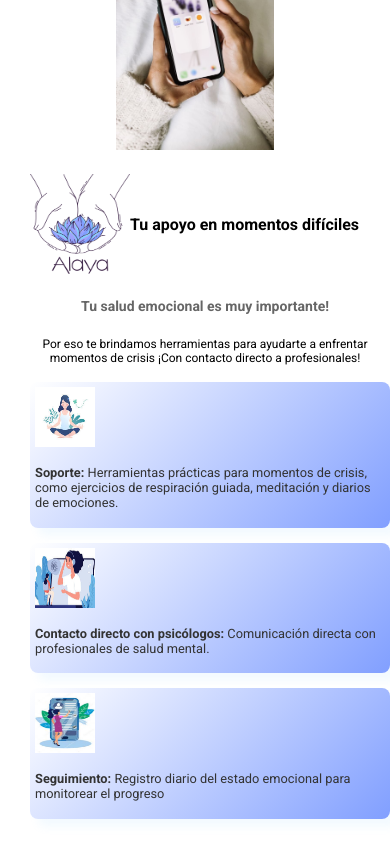
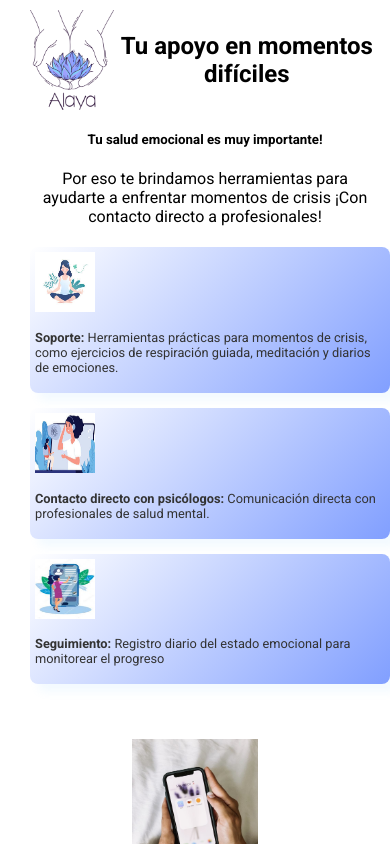
Before and after one commit to FlorSantamaria/LandingPage, a React (Create React App) app: page / in a window 390 px wide. Built offline with nearby package versions, Linux system fonts and the light colour scheme.

Commit message:
responsive

```diff
--- a/src/page/styles.css
+++ b/src/page/styles.css
@@ -41,7 +41,7 @@
     /* margin-top: 10px; */
 }
 
-h5 {
+.h5 {
     font-size: 1rem;
     color: #666;
     margin-bottom:15;
@@ -71,9 +71,9 @@ h5 {
 }
 
 /* Diseño para pantallas pequeñas */
-@media (max-width: 768px) {
+@media (max-width: 480px) {
     .container {
-        flex-direction: column-reverse;
+        flex-direction: column;
         text-align: center;
     }
 
@@ -82,15 +82,16 @@ h5 {
         padding: 10px;
     }
 
-    h2 {
+    .h2 {
         font-size: 16px;
+        color: var(--color-primary);
     }
 
-    h5 {
+    .h5 {
         font-size: 14px;
     }
 
-    p {
+    .p {
         font-size: 12px;
     }
 
@@ -119,9 +120,9 @@ h5 {
     }
 }
 
-@media (max-width: 480px) {
+/* @media (max-width: 480px) {
     .text-container h1 {
-        font-size: 16px; /* Ajuste del tamaño del texto en pantallas muy pequeñas */
+        font-size: 16px;
     }
 
     .benefit-text {
@@ -131,4 +132,4 @@ h5 {
     .responsive-image {
         width: 100%;
     }
-}
+} */
```
